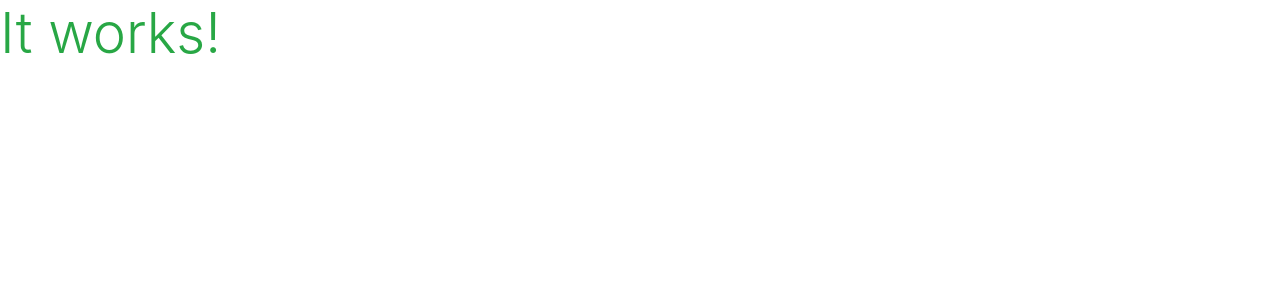
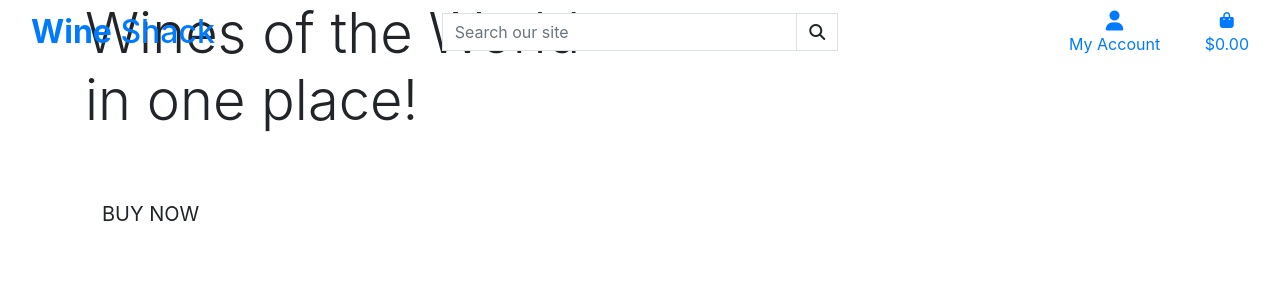
Before and after one commit to AdelleKing/WineShack, a Django app: page / in a window 1280 px wide. Shown: the top 300 px of the page. Run offline with Django 3.2, Linux system fonts and the light colour scheme; some libraries are stand-ins or nearby versions.

Commit message:
added content to the base.html and the index.html pages

```diff
--- a/home/templates/home/index.html
+++ b/home/templates/home/index.html
@@ -1,6 +1,27 @@
 {% extends "base.html" %}
 {% load static %}
 
+{% block page_header %}
+    <div class="container header-container">
+        <div class="row">
+            <div class="col"></div>
+        </div>
+    </div>
+{% endblock %}
+
 {% block content %}
-    <h1 class="display-4 text-success">It works!</h1>
+    <div class="container h-100">
+        <div class="row h-100">
+            <div class="col-7 col-md-6 my-auto">
+                <h1 class="display-4 logo-font text-black">
+                    Wines of the World - in one place!
+                </h1>
+                <div class="my-5">
+                    <h4>
+                        <a href="" class="shop-now-button btn btn-lg rounded-0 text-uppercase py-3">Buy Now</a>
+                    </h4>
+                </div>
+            </div>
+        </div>
+    </div>
 {% endblock %}
--- a/templates/base.html
+++ b/templates/base.html
@@ -24,15 +24,76 @@
         <script src="https://code.jquery.com/jquery-3.4.1.slim.min.js" integrity="sha384-J6qa4849blE2+poT4WnyKhv5vZF5SrPo0iEjwBvKU7imGFAV0wwj1yYfoRSJoZ+n" crossorigin="anonymous"></script>
         <script src="https://cdn.jsdelivr.net/npm/popper.js@1.16.0/dist/umd/popper.min.js" integrity="sha384-Q6E9RHvbIyZFJoft+2mJbHaEWldlvI9IOYy5n3zV9zzTtmI3UksdQRVvoxMfooAo" crossorigin="anonymous"></script>
         <script src="https://stackpath.bootstrapcdn.com/bootstrap/4.4.1/js/bootstrap.min.js" integrity="sha384-wfSDF2E50Y2D1uUdj0O3uMBJnjuUD4Ih7YwaYd1iqfktj0Uod8GCExl3Og8ifwB6" crossorigin="anonymous"></script>
+        <script src="https://kit.fontawesome.com/e893473805.js" crossorigin="anonymous"></script>
     {% endblock %}
 
     {% block extra_js %}
     {% endblock %}
 
-    <title>WineShack {% block extra_title %}{% endblock %}</title>
+    <title>Wine Shack{% block extra_title %}{% endblock %}</title>
   </head>
   <body>
-    <header class="container-fluid fixed-top"></header>
+    <header class="container-fluid fixed-top">
+        <div class="row">
+            <div class="col-12 col-lg-4 my-auto py-1 py-lg-0 text-center text-lg-left">
+                <a href="{% url 'home' %}" class="nav-link main-logo-link">
+                    <h2 class="logo-font text-black my-0"><strong>Wine</strong> Shack</h2>
+                </a>
+            </div>
+            <div class="col-12 col-lg-4 my-auto py-1 py-lg-0">
+                <form method="GET" action="">
+                    <div class="input-group w-100">
+                        <input class="form-control border border-black rounded-0" type="text" name="q" placeholder="Search our site">
+                        <div class="input-group-append">
+                            <button class="form-control btn btn-black border border-black rounded-0" type="submit">
+                                <span class="icon">
+                                  <i class="fa-solid fa-magnifying-glass"></i>
+                                </span>
+                            </button>
+                        </div>
+                    </div>
+                </form>
+            </div>
+            <div class="col-12 col-lg-4 my-auto py-1 py-lg-0">
+                <ul class="list-inline list-unstyled text-center text-lg-right my-0">
+                    <li class="list-inline-item dropdown">
+                        <a class="text-black nav-link" href="#" id="user-options" data-toggle="dropdown" aria-haspopup="true" aria-expanded="false">
+                            <div class="text-center">
+                                <div><i class="fas fa-user fa-lg"></i></div>
+                                <p class="my-0">My Account</p>
+                            </div>
+                        </a>
+                        <div class="dropdown-menu border-0" aria-labelledby="user-options">
+                            {% if request.user.is_authenticated %}
+                                {% if request.user.is_superuser %}
+                                    <a href="" class="dropdown-item">Product Management</a>
+                                {% endif %}
+                                <a href="" class="dropdown-item">My Profile</a>
+                                <a href="{% url 'account_logout' %}" class="dropdown-item">Logout</a>
+                            {% else %}
+                                <a href="{% url 'account_signup' %}" class="dropdown-item">Register</a>
+                                <a href="{% url 'account_login' %}" class="dropdown-item">Login</a>
+                            {% endif %}
+                        </div>
+                    </li>
+                    <li class="list-inline-item">
+                        <a class="{% if grand_total %}text-info font-weight-bold{% else %}text-black{% endif %} nav-link" href="">
+                            <div class="text-center">
+                                <div><i class="fa-solid fa-bag-shopping"></i></div>
+                                <p class="my-0">
+                                    {% if grand_total %}
+                                        ${{ grand_total|floatformat:2 }}
+                                    {% else %}
+                                        $0.00
+                                    {% endif %}
+                                </p>
+                            </div>
+                        </a>
+                    </li>
+                </ul>
+            </div>
+        </div>
+    </header>
 
     {% if messages %}
         <div class="message-container"></div>
```
